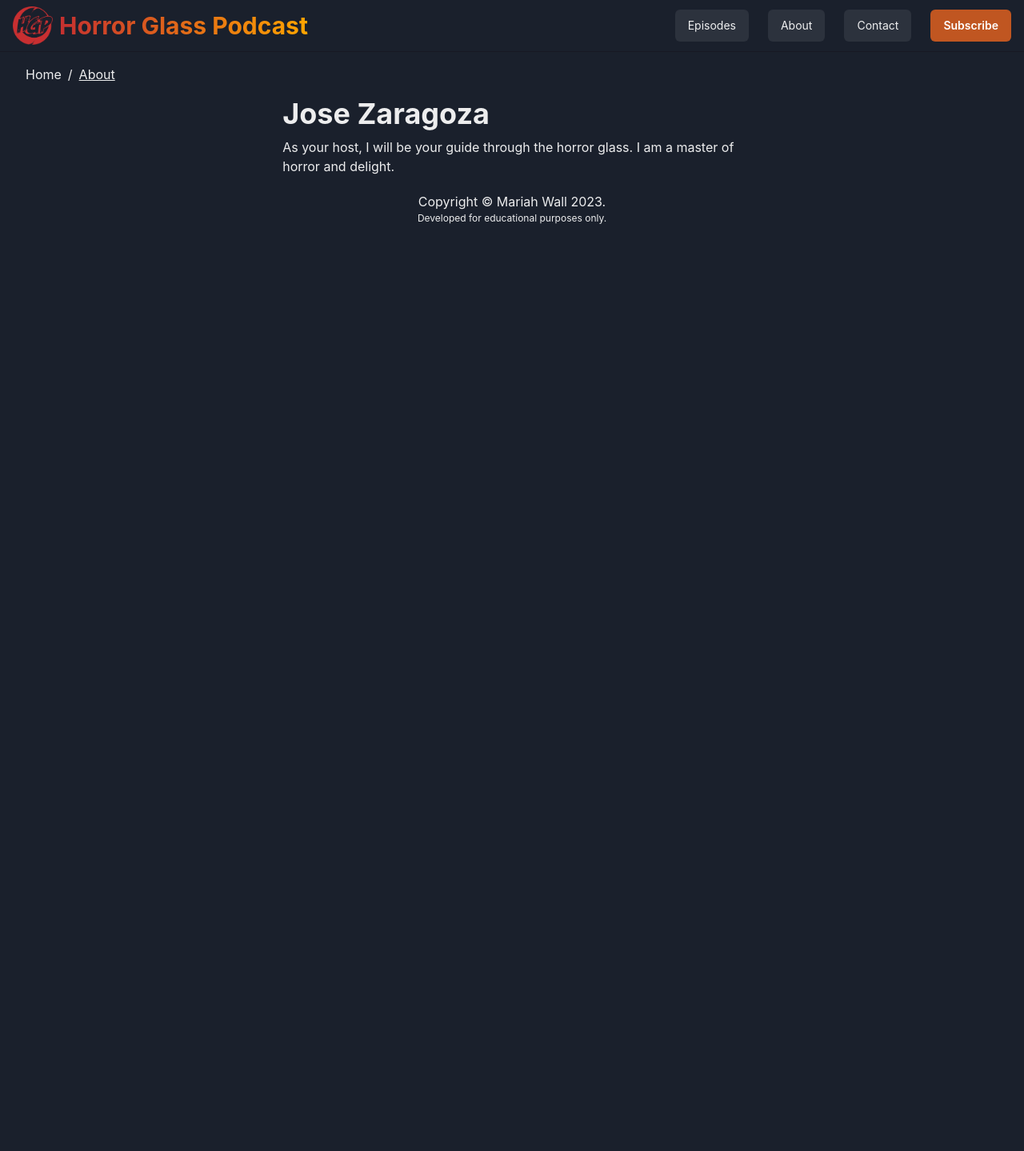
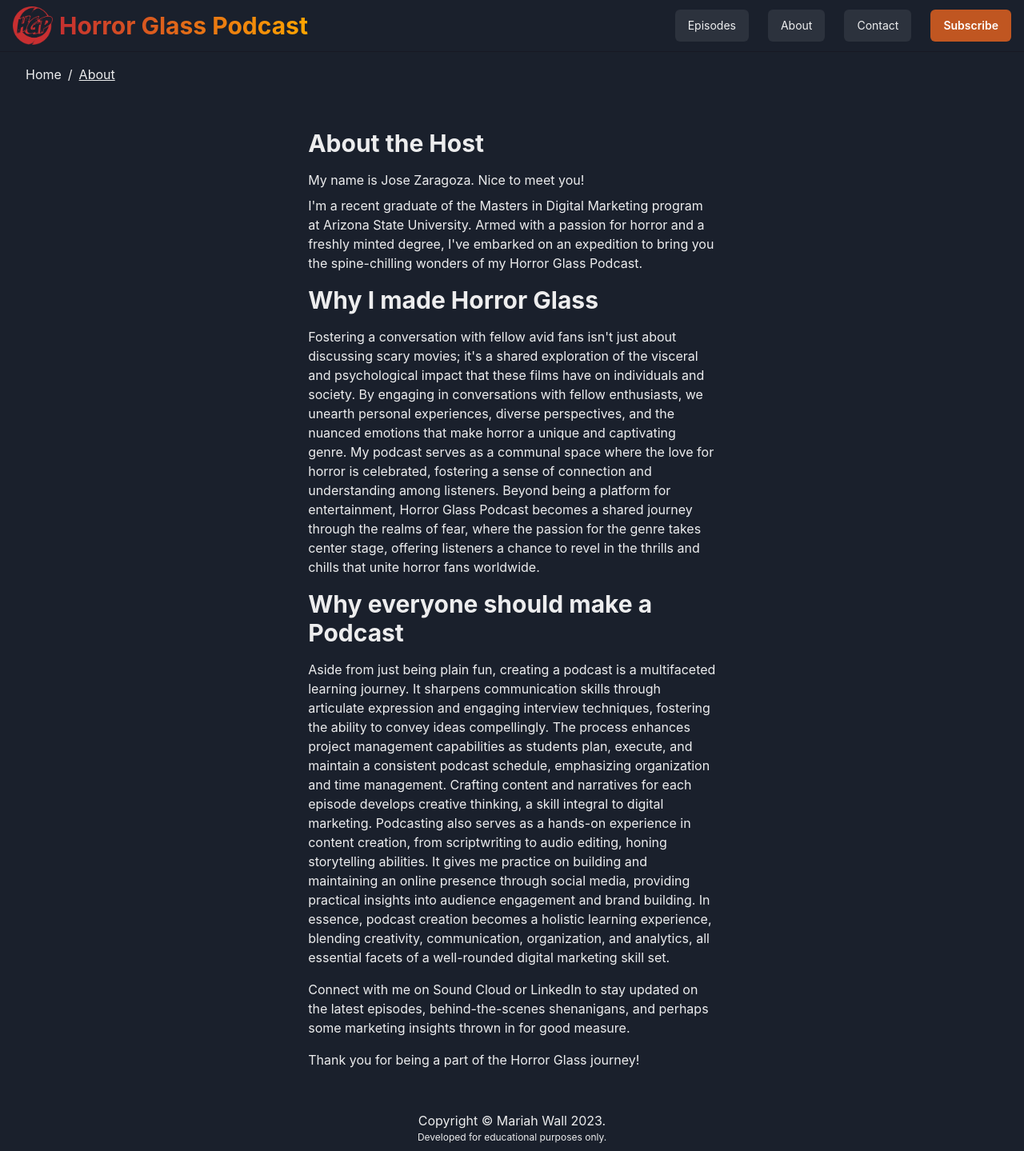
Before and after one commit to mgwall17/podcast-site, a Next.js app: page /About in a window 1280 px wide. Shown: the whole page at 80% size. Before the commit the page ends 800 px from the top, so only its background shows below. Built offline with nearby package versions, Linux system fonts and the light colour scheme.

Commit message:
added content

```diff
--- a/src/pages/About.js
+++ b/src/pages/About.js
@@ -1,14 +1,44 @@
+/* eslint-disable react/no-unescaped-entities */
 "use client";
 import { Link } from "@chakra-ui/next-js";
-import { Container, Heading, Text } from "@chakra-ui/react";
+import { Container,Box,Center, Heading, Text, VStack } from "@chakra-ui/react";
 export default function About() {
   return (
     <div>
       <Container>
-        <Heading>Jose Zaragoza</Heading>
-        <Text mt={2}>
-          As your host, I will be your guide through the horror glass. I am a master of horror and delight.
-        </Text>
+        <Center>
+        <VStack spacing={4} align='stretch' mt={[8,2,2]} p={[0,4,8]} w={['100vw', '70vw', '90vw']}>
+        <Box>
+        <Heading mb={4} size="lg">About the Host</Heading>
+        <Text>
+          My name is Jose Zaragoza. Nice to meet you! </Text>
+          <Text mt={2}>I'm a recent graduate of the Masters in Digital Marketing program at Arizona State University. Armed with a passion for horror and a freshly minted degree, I've embarked on an expedition to bring you the spine-chilling wonders of my Horror Glass Podcast.
+          </Text>
+          </Box>
+          <Box>
+          <Heading mb={4} size="lg">Why I made Horror Glass</Heading>
+            <Text>
+            Fostering a conversation with fellow avid fans isn't just about discussing scary movies; it's a shared exploration of the visceral and psychological impact that these films have on individuals and society. By engaging in conversations with fellow enthusiasts, we unearth personal experiences, diverse perspectives, and the nuanced emotions that make horror a unique and captivating genre. My podcast serves as a communal space where the love for horror is celebrated, fostering a sense of connection and understanding among listeners. Beyond being a platform for entertainment, Horror Glass Podcast becomes a shared journey through the realms of fear, where the passion for the genre takes center stage, offering listeners a chance to revel in the thrills and chills that unite horror fans worldwide.
+          </Text>
+          </Box>
+          <Box>
+          <Heading mb={4} size="lg">Why everyone should make a Podcast</Heading>
+            <Text>
+            Aside from just being plain fun, creating a podcast is a multifaceted learning journey. It sharpens communication skills through articulate expression and engaging interview techniques, fostering the ability to convey ideas compellingly. The process enhances project management capabilities as students plan, execute, and maintain a consistent podcast schedule, emphasizing organization and time management. Crafting content and narratives for each episode develops creative thinking, a skill integral to digital marketing. Podcasting also serves as a hands-on experience in content creation, from scriptwriting to audio editing, honing storytelling abilities. It gives me practice on building and maintaining an online presence through social media, providing practical insights into audience engagement and brand building. In essence, podcast creation becomes a holistic learning experience, blending creativity, communication, organization, and analytics, all essential facets of a well-rounded digital marketing skill set.
+          </Text>
+          </Box>
+          <Box>
+            <Text>
+          Connect with me on Sound Cloud or LinkedIn to stay updated on the latest episodes, behind-the-scenes shenanigans, and perhaps some marketing insights thrown in for good measure.
+          </Text>
+          </Box>
+          <Box>
+          <Text>
+          Thank you for being a part of the Horror Glass journey!
+          </Text>
+          </Box>
+        </VStack>
+        </Center>
       </Container>
     </div>
   );
```
Also changed, not shown: src/pages/index.js (+5 -4 lines).
